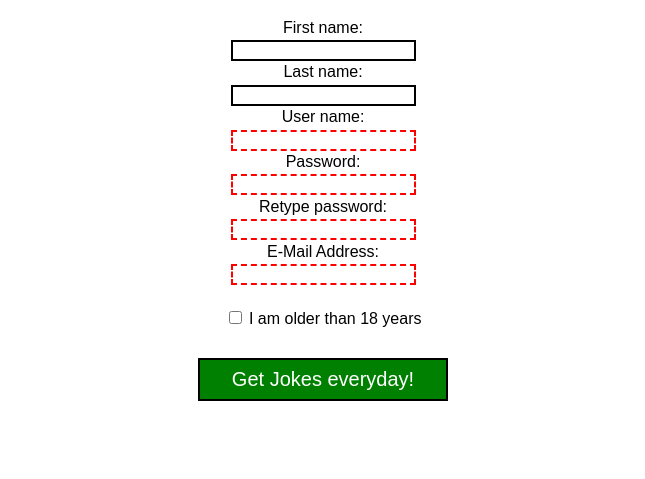
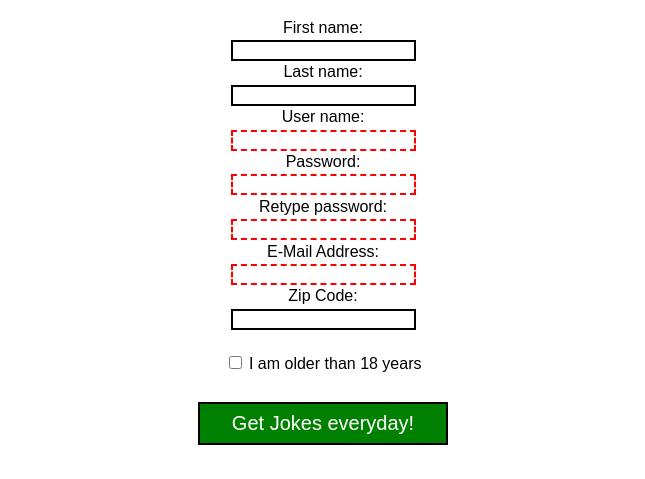
Before and after one commit to mstipsits/funny_jokes, a website built with webpack: page src/html/member.html in a window 1280 px wide. Shown: the part 321-800 px from the top of the page, without its empty margins (317-962 px from the left). Built offline with nearby package versions, Linux system fonts and the light colour scheme; files whose address does not match are found by name.

Commit message:
add zip code to member registration

```diff
--- a/src/html/member.html
+++ b/src/html/member.html
@@ -31,18 +31,28 @@
 <form id="registerForm" name="registerForm">
     <label class="textLabel" for="firstName">First name:</label><br>
     <input type="text" id="firstName" name="firstName"><br>
+
     <label class="textLabel" for="lastName">Last name:</label><br>
     <input type="text" id="lastName" name="lastName"><br>
+
     <label class="textLabel" for="userName">User name:</label><br>
     <input type="text" id="userName" name="userName" required><br>
+
     <label class="textLabel" for="password">Password:</label><br>
     <input type="password" id="password" name="password" required><br>
+
     <label class="textLabel" for="retypePassword">Retype password:</label><br>
     <input type="password" id="retypePassword" name="retypePassword" required><br>
+
     <label class="textLabel" for="emailAddress">E-Mail Address:</label><br>
-    <input type="email" id="emailAddress" name="emailAddress" required><br><br>
+    <input type="email" id="emailAddress" name="emailAddress" required><br>
+
+    <label class="textLabel" for="zipCode">Zip Code:</label><br>
+    <input type="number" id="zipCode" name="zipCode"><br><br>
+
     <input type="checkbox" id="age" name="age" value="age">
     <label class="textLabel" for="age"> I am older than 18 years</label><br><br>
+
     <input id="submitBtn" class="getJokesEverydayButton" type="submit" value="Get Jokes everyday!" required>
 </form>
 
--- a/src/styles/member.scss
+++ b/src/styles/member.scss
@@ -1,11 +1,11 @@
 @import 'variables';
 @import 'scaffolding';
 
-.headingBecomeAMember{
+.headingBecomeAMember {
   color: black;
 }
 
-.textBecomeAMember{
+.textBecomeAMember {
   color: black;
 }
 
@@ -21,13 +21,12 @@ input:valid {
   border: 2px solid black;
 }
 
-.textLabel{
+.textLabel {
   color: black;
   text-align: left;
-  padding-top: 5px;
 }
 
-.getJokesEverydayButton{
+.getJokesEverydayButton {
   background-color: green;
   text-align: center;
   text-decoration: none;
@@ -42,11 +41,11 @@ input:valid {
   padding: 8px;
 }
 
-.getJokesEverydayButton:hover{
+.getJokesEverydayButton:hover {
   background-color: #4CAF50; /* Green */
   color: white;
 }
 
-.successfullRegistration{
+.successfullRegistration {
   color: black;
 }
```
